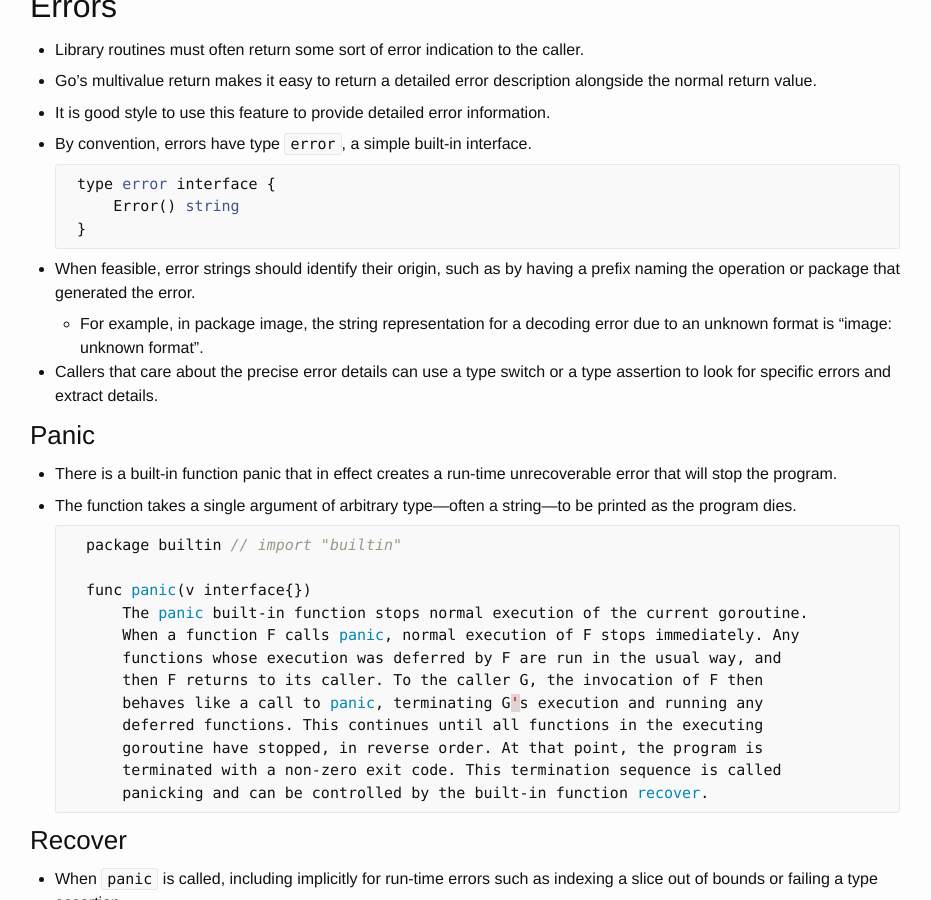
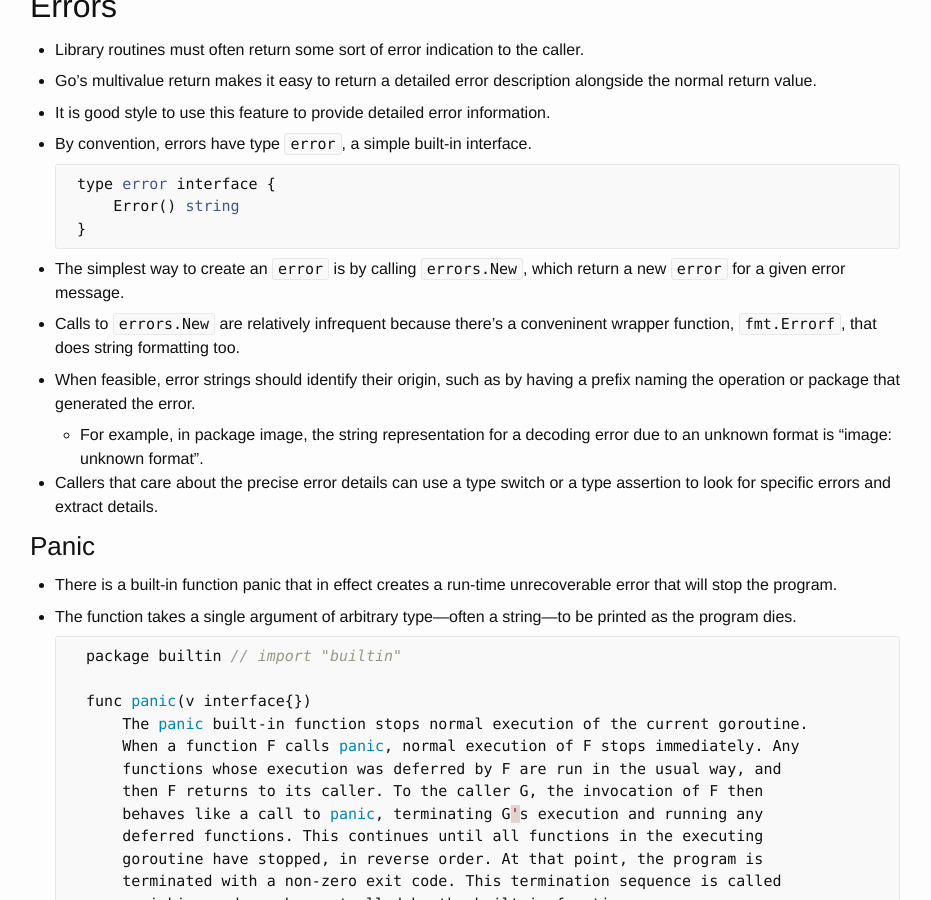
Before and after one commit to ousiax/ousiax.github.io, a Jekyll site: the page built from _posts/2020-04-07-golang-learning-notes.md, in a window 1280 px wide and 900 px high, scrolled down 25152 px. Shown: the whole window, without its empty margins (175-1106 px from the left). Built offline with Jekyll 4.4.1, drawn with Linux system fonts in a browser that asks for light colours; some of the changed text lies outside the part shown.

Commit message:
Update 2020-04-07-golang-learning-notes.md
- Errors in Go language

````diff
--- a/_posts/2020-04-07-golang-learning-notes.md
+++ b/_posts/2020-04-07-golang-learning-notes.md
@@ -1186,11 +1186,17 @@ The zero value is:
 
 -  By convention, errors have type `error`, a simple built-in interface.
 
+
     ```go
     type error interface {
         Error() string
     }
     ```
+
+- The simplest way to create an `error` is by calling `errors.New`, which return a new `error` for a given error message.
+
+- Calls to `errors.New` are relatively infrequent because there's a conveninent wrapper function, `fmt.Errorf`, that does string formatting too.
+
 - When feasible, error strings should identify their origin, such as by having a prefix naming the operation or package that generated the error.
 
     - For example, in package image, the string representation for a decoding error due to an unknown format is "image: unknown format".
@@ -1266,3 +1272,4 @@ The zero value is:
 1. [https://stackoverflow.com/questions/24790175/when-is-the-init-function-run](https://stackoverflow.com/questions/24790175/when-is-the-init-function-run)
 1. [https://golang.google.cn/doc/effective\_go.html](https://golang.google.cn/doc/effective_go.html)
 1. [Capturing Iteration Variables in Go Language](/2017/05/15/capturing-iteration-variables-in-go-language/)
+1. [Errors in Go language](/2017/05/15/errors-in-go-language/)
````
